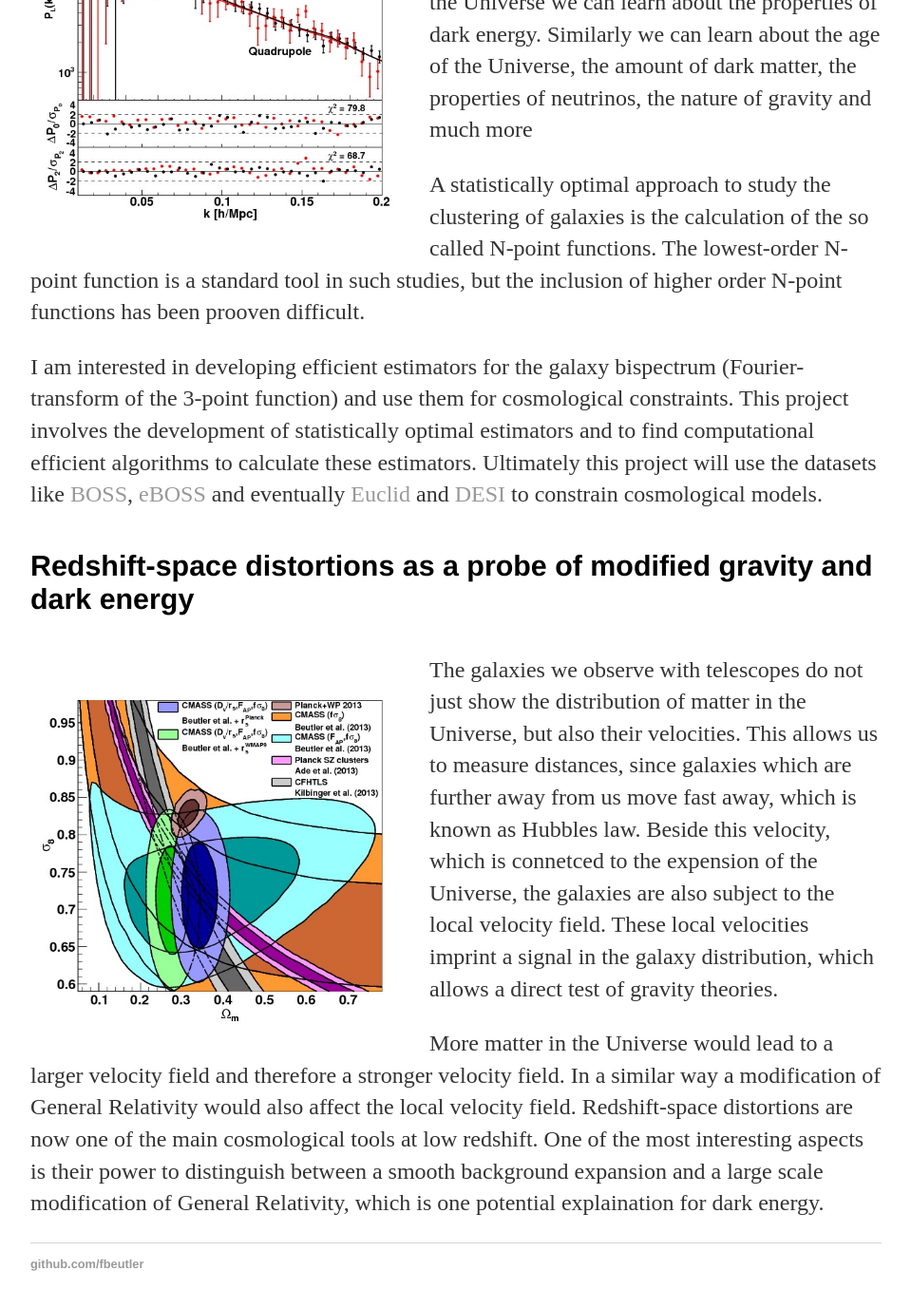
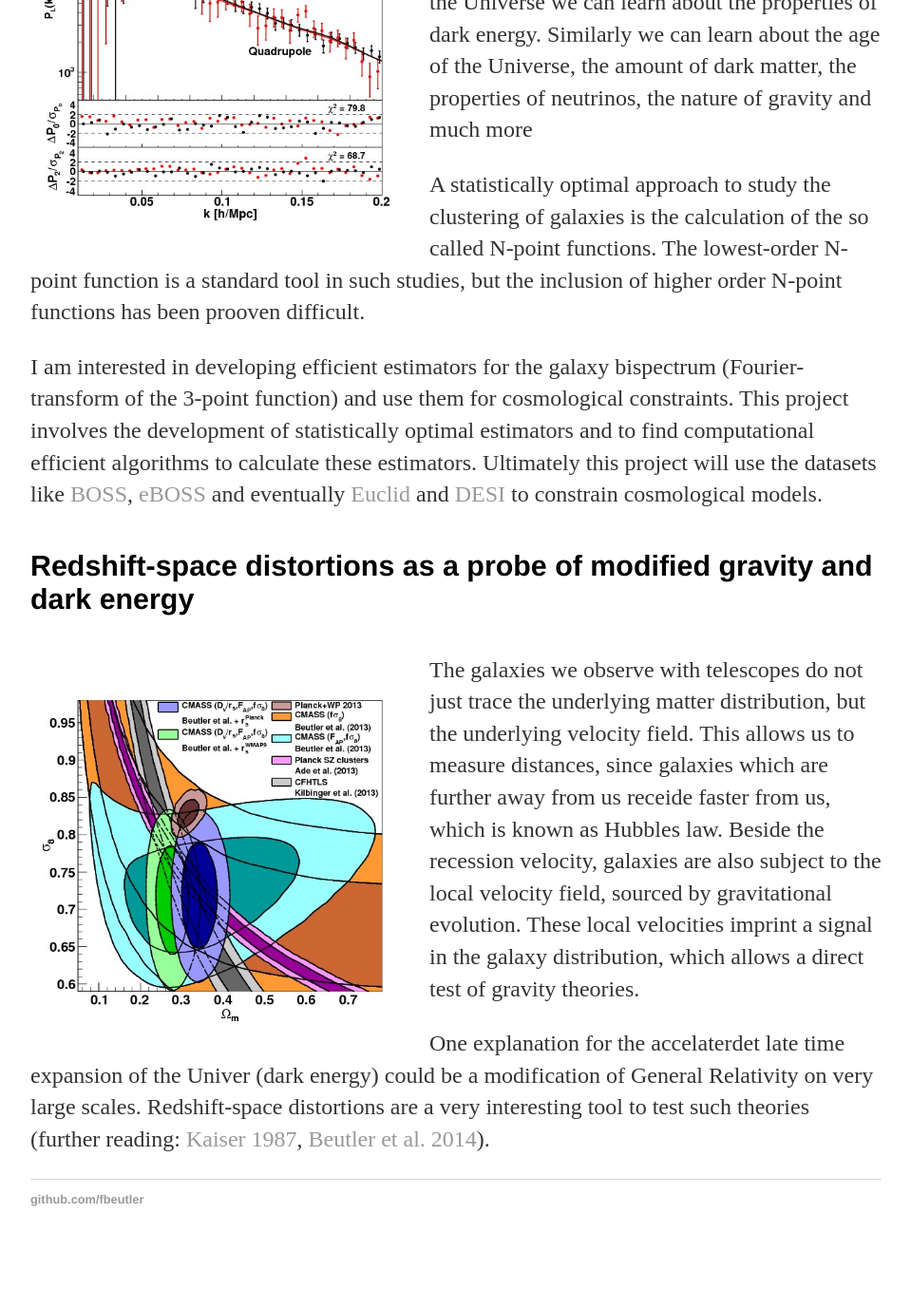
Before and after one commit to fbeutler/fbeutler.github.io, a Jekyll site: the page built from research/projects.html, in a window 1280 px wide and 1400 px high, scrolled down 2831 px. Shown: the top 1377 px of the window at 95% size, without its empty margins (160-1119 px from the left). Built offline with Jekyll 4.4.1, drawn with Linux system fonts in a browser that asks for light colours; after the commit the page ends 4163 px from its top, so only the background shows below that.

Commit message:
Update projects.html

```diff
--- a/research/projects.html
+++ b/research/projects.html
@@ -91,17 +91,19 @@
 
   <img src="/static/Beutler_et_al_2013_om_sig8_modified.jpg" alt="IMAGE OF BOSS POWER SPECTRUM" width="400" align="left" style="padding:10px">
   <p>
-    The galaxies we observe with telescopes do not just show the distribution of matter in the Universe, but also their velocities.
-    This allows us to measure distances, since galaxies which are further away from us move fast away, which is known as Hubbles law.
-    Beside this velocity, which is connetced to the expension of the Universe, the galaxies are also subject to the local velocity field.
+    The galaxies we observe with telescopes do not just trace the underlying matter distribution, but the underlying velocity field.
+    This allows us to measure distances, since galaxies which are further away from us receide faster from us, which is known as Hubbles law.
+    Beside the recession velocity, galaxies are also subject to the local velocity field, sourced by gravitational evolution.
     These local velocities imprint a signal in the galaxy distribution, which allows a direct test of gravity theories.
   </p>
 
   <p>
-    More matter in the Universe would lead to a larger velocity field and therefore a stronger velocity field. In a similar way a modification
-    of General Relativity would also affect the local velocity field. Redshift-space distortions are now one of the main cosmological
-    tools at low redshift. One of the most interesting aspects is their power to distinguish between a smooth background expansion
-    and a large scale modification of General Relativity, which is one potential explaination for dark energy.
+    One explanation for the accelaterdet late time expansion of the Univer (dark energy) could be a modification of General Relativity
+    on very large scales. Redshift-space distortions are a very interesting tool to test such theories (further reading: <a
+    href="http://adsabs.harvard.edu/abs/1987MNRAS.227....1K" target="_blank">Kaiser 1987</a>, <a href="https://arxiv.org/abs/1312.4611v2"
+    target="_blank">Beutler et al. 2014</a>).
   </p>
 
+
+
 </div>
```
